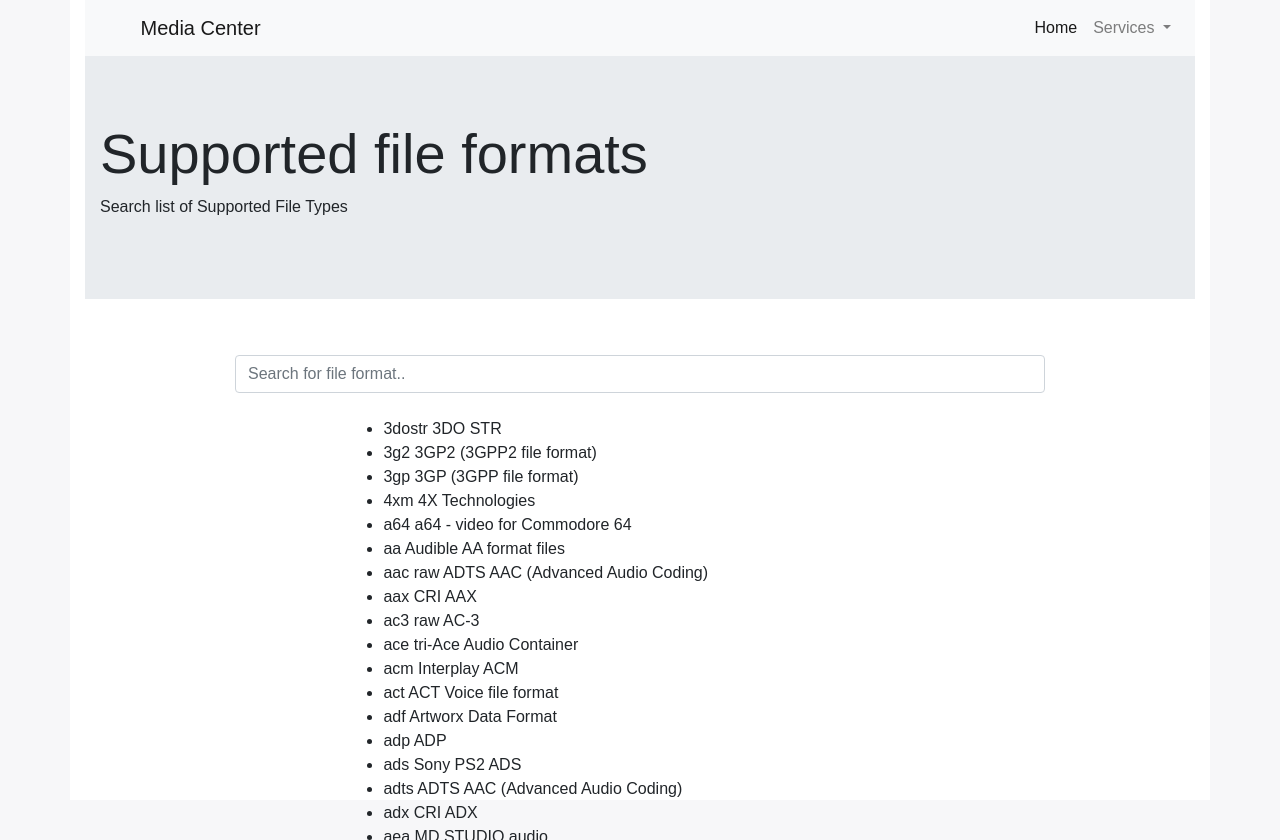
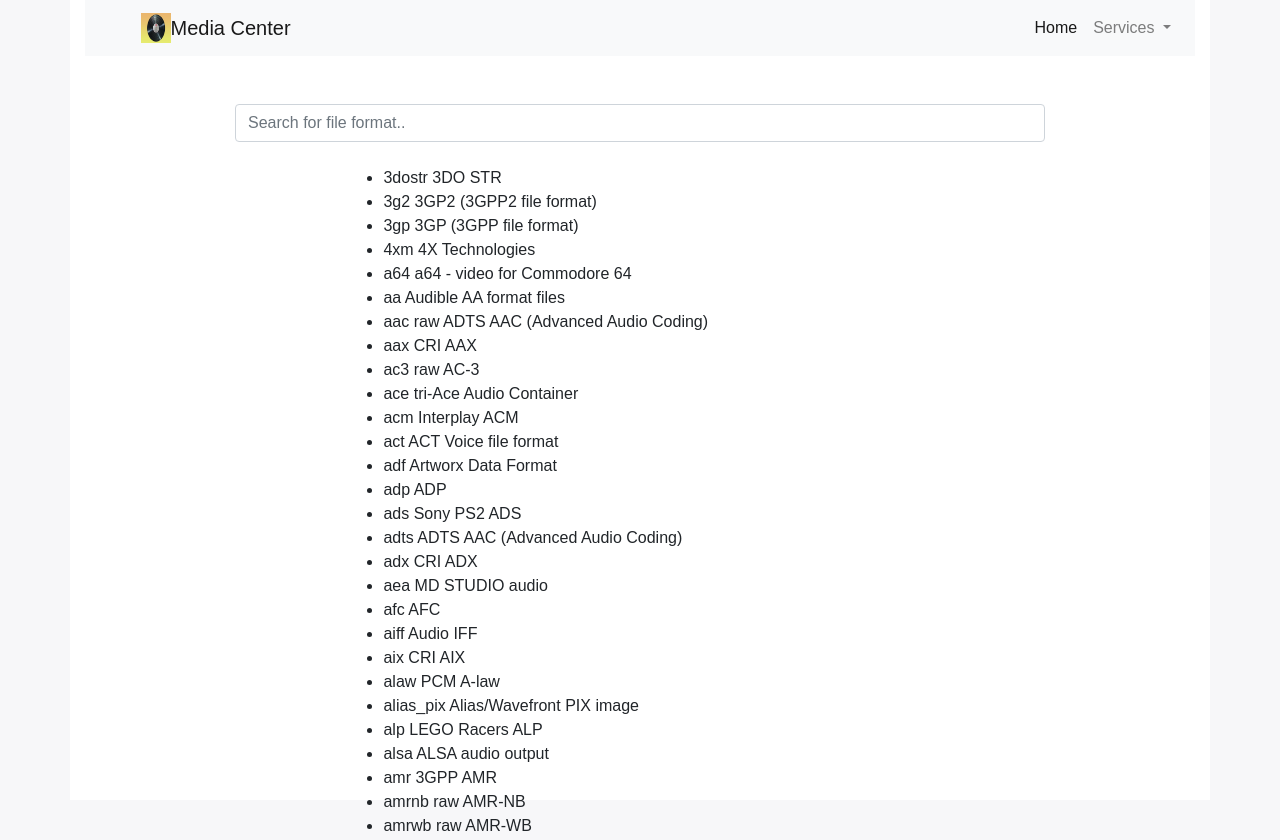
Before and after one commit to tony-darco/media_center, a Flask app: page /formats in a window 1280 px wide. Shown: the top 840 px of the page. Run offline with Flask 3, Linux system fonts and the light colour scheme; parts of the project's set-up code (start-up, migrations or seed data) failed here and were passed over; some libraries are stand-ins or nearby versions.

Commit message:
Jumbotron moved to other temp - ico added

```diff
--- a/templates/base_template.html
+++ b/templates/base_template.html
@@ -14,7 +14,7 @@
 <body>
     <div id="container" class="container">
         <nav class="navbar navbar-expand-lg navbar-light bg-light ">
-            <a class="navbar-brand" href="#">Media Center</a>
+            <a class="navbar-brand" href="#"><img src="{{ url_for('static', filename='head.ICO')}}" width="30" height="30" class="d-inline-block align-top" alt="">Media Center</a>
             <button class="navbar-toggler" type="button" data-toggle="collapse" data-target="#navbarNavDropdown" aria-controls="navbarNavDropdown" aria-expanded="false" aria-label="Toggle navigation">
               <span class="navbar-toggler-icon"></span>
             </button>
@@ -36,13 +36,7 @@
               </ul>
             </div>
         </nav>
-
-        <div class="jumbotron jumbotron-fluid">
-            <div class="container">
-                <h1 class="display-4">{% block head%}{%endblock%}</h1>
-                {% block description %} {% endblock %}
-            </div>
-        </div>
+        <br>
 
         {% block body_content %} {%endblock%}
 
```
Also changed, not shown: static/head.ICO (added).
